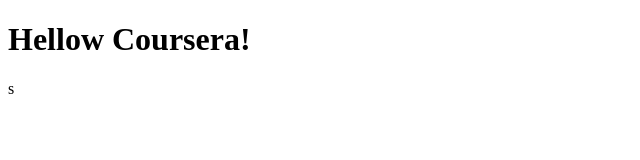
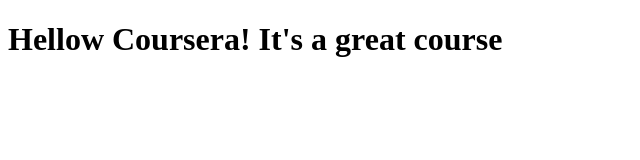
Before and after one commit to alisonboyd/Coursera-Test, a plain HTML site: page site/index.html in a window 1280 px wide. Shown: the whole page, without its empty margins (0-640 px from the left). Drawn offline with Linux system fonts and the light colour scheme.

Commit message:
Small addition fixing typo

```diff
--- a/site/index.html
+++ b/site/index.html
@@ -4,6 +4,6 @@
 	<title>Hellow Coursera</title>
 </head>
 <body>
-<h1>Hellow Coursera!</h1>s
+<h1>Hellow Coursera! It's a great course<!/h1>
 </body>
 </html>
```
